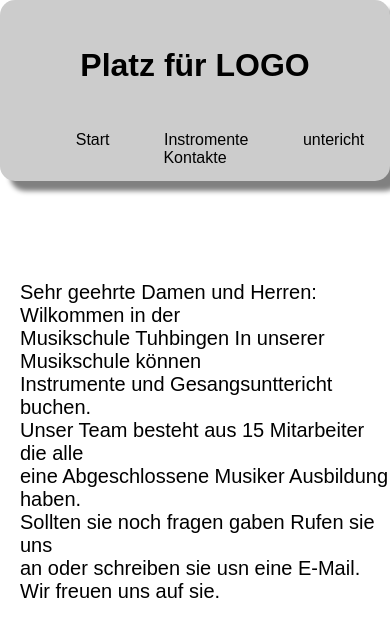
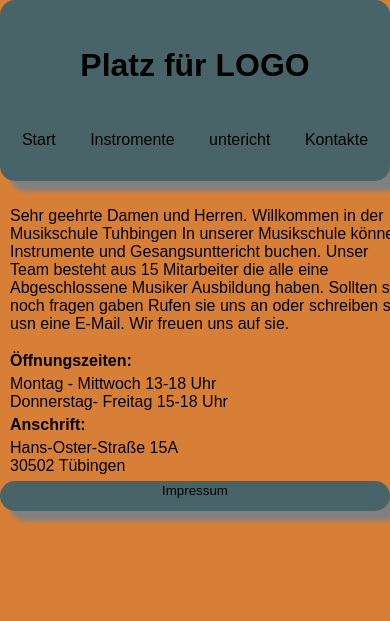
Before and after one commit to Frozz3/Musikschule-Website, a PHP site: page /Startseite.html in a window 390 px wide; the page is wider, and only the part inside the window is pictured. Shown: the top 621 px of that part. After the commit the page ends 524 px from the top of that part, so only its background shows below. Run offline with PHP 8.4, Linux system fonts and the light colour scheme.

Commit message:
TEST pull request

```diff
--- a/Startseite.css
+++ b/Startseite.css
@@ -1,126 +1,18 @@
 
+        /*START Header */
+        .blockLook
+        {
+            background-color:#496469 /*#CCCCCC*/;
+            border-radius: 15px;
+            box-shadow: 10px 10px 5px gray;/*gray*/
+            margin-bottom: 10px;
+        }
+        .MainLook{
+            margin: 0 10px;
+        }
         body
         {
-    position: relative;
-    max-width: 1000px;
-    margin: 0 auto;
-    font-family: Arial, Helvetica, sans-serif;
-}
-header
-{
-background-color: #CCCCCC;
-height: 150px;
-border-top: hidden;
-border-radius: 15px;
-}
-header img
-{
-position: absolute;
-width: 150px;
-height: 150px;
-margin-top: 20px;
-
-}
-#header
-{
-text-align: center;
- }
-h1
-{
-padding: 25px 0;
-}
-header nav
-{
-text-align: center;
-}
-.menu a
-{
-text-decoration: none;
-color: black;
-margin-left: 50px;
-}
-.menu a:last-of-type
-{
-margin-right: 50px;
-}
-h4
-{
-    margin-bottom: 5px;
-}
-li
-{
-    list-style: none;
-}
-footer
-{
-margin-top: 100px;
-}
-     .Bild
-{
-    margin-top: 100px;
-    border-radius: 20px;
-}
-@media screen and (min-width: 700px)
-{
-    #Begrüßung
-    {
-        position: absolute;
-        margin-left: 450px;
-        z-index: 20;
-        font-size: 20px;
-        margin-top: 100px;
-    }
-}
-@media screen and (min-width: 1000px)
-{
-    #tabelle
-    {   position: absolute;
-        right: 0;
-        width: 200px;
-        top: 290px;
-    }
-
-}
-
-@media screen and (max-width: 700px)
-{
-    #Begrüßung
-    {
-
-        margin-left: 450px;
-        z-index: 20;
-        font-size: 20px;
-        margin-top: 100px;
-        margin-left: 20px;
-    }
-    .Bild
-    {
-       margin-left: 20px;
-        margin-top: 0;
-    }
-
-    #tabelle
-    {
-        margin-left: 20px;
-    }
-    .img
-    {
-    display: none;
-    }
-
-
-}
-
-
-.blockLook{
-    background-color: #CCCCCC;
-    border-radius: 15px;
-    box-shadow: 10px 10px 5px gray;
-    margin-bottom: 10px;
-}
-
-body
-{
+            background-color: #d87f37 /*white*/;
             font-family: Arial, Helvetica, sans-serif;
             position: relative;
             max-width: 1200px;
@@ -129,40 +21,113 @@ body
         }
         header
         {
-
             height: 180px;
             border-top: hidden;
             padding-top: 1px;
         }
-header img
+        header #LogoBild
         {
+            margin-top: 15px;
+            margin-left: 15px;
             position: absolute;
             width: 150px;
             height: 150px;
         }
-
-#header
-{
+        @media screen and (max-width: 700px){
+            header #LogoBild{
+                display: none;
+            }
+        }
+        #header{
             text-align: center;
         }
         h1{
             padding: 25px 0;
         }
-header nav
-{
+        header nav{
             text-align: center;
         }
+        #menu a{
+            color: black;
+            padding: 10px 0;
+            text-decoration: none;
+            margin-left: 30px;
+        }
+        #menu a:first-of-type{
+            margin-left: 0;
+        }
         /*END Header */
+/*Begrüßung*/
+#Begrüßung{
+    position: absolute;
+    width: 400px;
+}
+
+#KlavierKreis{
+    margin-top: 16px;
+    margin-left: 420px;
+    position: absolute;
+    width: 400px;
+    height: 250px;
+}
+
+#Information{
+    margin-top: 11px;
+    margin-left: 840px;
+    position: absolute;
+    width: 250px;
+}
+
+@media screen and (min-width: 1060px){
+    #Information{
+        margin-left: 840px;
+        position: absolute;
+    }
+}
+
+@media screen and (max-width: 1060px){
+    #Information{
+         position: absolute;
+         margin-left: 10px;
+         margin-top: 156px;
+    }
+}
+
+
+@media screen and (max-width: 830px){
+    #KlavierKreis{
+        display: none;
+    }
+}
+
+
+/*zeiten*/
+h4
+{
+    margin: 5px 0;
+}
+li
+{
+    list-style: none;
+}
+
+@media screen and (min-width: 700px){
+    header #LogoBild{
+        display: none;
+    }
+}
+
+
 /*START Footer*/
-footer
-{
-
+footer{
     background: #000;
     text-align: center;
     height: 30px;
-
+    margin-top: 300px;
 }
-footer a
-{
+footer a{
     margin: 10px  auto;
+    color: black;
+    text-decoration: none;
 }
+/*END Footer*/
--- a/Startseite.html
+++ b/Startseite.html
@@ -1,38 +1,35 @@
-<!DOCTYP    E html>
+<!DOCTYPE html>
 <html lang="en">
 <head>
     <meta charset="UTF-8">
     <meta http-equiv="X-UA-Compatible" content="IE=edge">
     <meta name="viewport" content="width=device-width, initial-scale=1.0">
-    <title>Startseite</title>
-    <link href="Startseite.css" type="text/css" rel="stylesheet">
+    <link rel="stylesheet" href="Startseite.css">
+    <title>Document</title>
 </head>
 <body>
-
     <header class="blockLook">
-        <div class="img"><img src="geige.png" alt="geige"></div>
+        <img id="LogoBild" src="Geige.png" alt="geige">
         <div id="header">
             <h1>Platz für LOGO</h1>
         </div>
-        <nav class="menu">
+        <nav id="menu">
             <a href="">Start</a> <a href="">Instromente</a> <a href="">untericht</a> <a href="">Kontakte</a>
         </nav>
     </header>
     <main>
-        <div id="Begrüßung">
-           <p>Sehr geehrte Damen und Herren: Wilkommen in der </br>
-             Musikschule Tuhbingen
-            In unserer Musikschule können</br>
-             Instrumente und Gesangsunttericht buchen.</br>
-            Unser Team besteht aus 15 Mitarbeiter die alle </br>
-            eine Abgeschlossene Musiker Ausbildung haben.</br>
-            Sollten sie noch fragen gaben Rufen sie uns</br>
-             an oder schreiben sie usn eine E-Mail.</br>
+        <div id="Begrüßung" class="MainLook">
+           <p>Sehr geehrte Damen und Herren. Willkommen in der Musikschule Tuhbingen
+            In unserer Musikschule können Instrumente und Gesangsunttericht buchen.
+            Unser Team besteht aus 15 Mitarbeiter die alle
+            eine Abgeschlossene Musiker Ausbildung haben.
+            Sollten sie noch fragen gaben Rufen sie uns
+             an oder schreiben sie usn eine E-Mail.
             Wir freuen uns auf sie.
         </p>
     </div>
-        <img class="Bild" src="dasbesere.jpg" alt="Hey du arsch" width="400" height="250">
-        <div id="Tabelle">
+        <img id="KlavierKreis" class="blockLook MainLook" style="box-shadow: none;" src="dasbesere.jpg" alt="Hey du arsch">
+        <div id="Information" class="MainLook">
             <lo>
                 <h4>Öffnungszeiten:</h4>
                 <li>Montag - Mittwoch 13-18 Uhr</li>
@@ -43,15 +40,11 @@
                 <li>Hans-Oster-Straße 15A</li>
                 <li>30502 Tübingen</li>
             </lo>
-
-
-
-
-
         </div>
     </main>
-        <footer class="blockLook">
-            <a href="Impressum.html">Impressum</a>
-        </footer>
+
+    <footer class="blockLook">
+        <small><a href="impressum.html">Impressum</a></small>
+    </footer>
 </body>
 </html>
--- a/index.html
+++ b/index.html
@@ -9,7 +9,7 @@
 </head>
 <body>
     <header class="blockLook">
-        <img id="img" src="Geige.png" alt="geige">
+        <img id="img" src=" images/Geige.png" alt="geige">
         <div id="header">
             <h1>Platz für LOGO</h1>
         </div>
```
Lines whose indentation alone changed are shown as unchanged.
